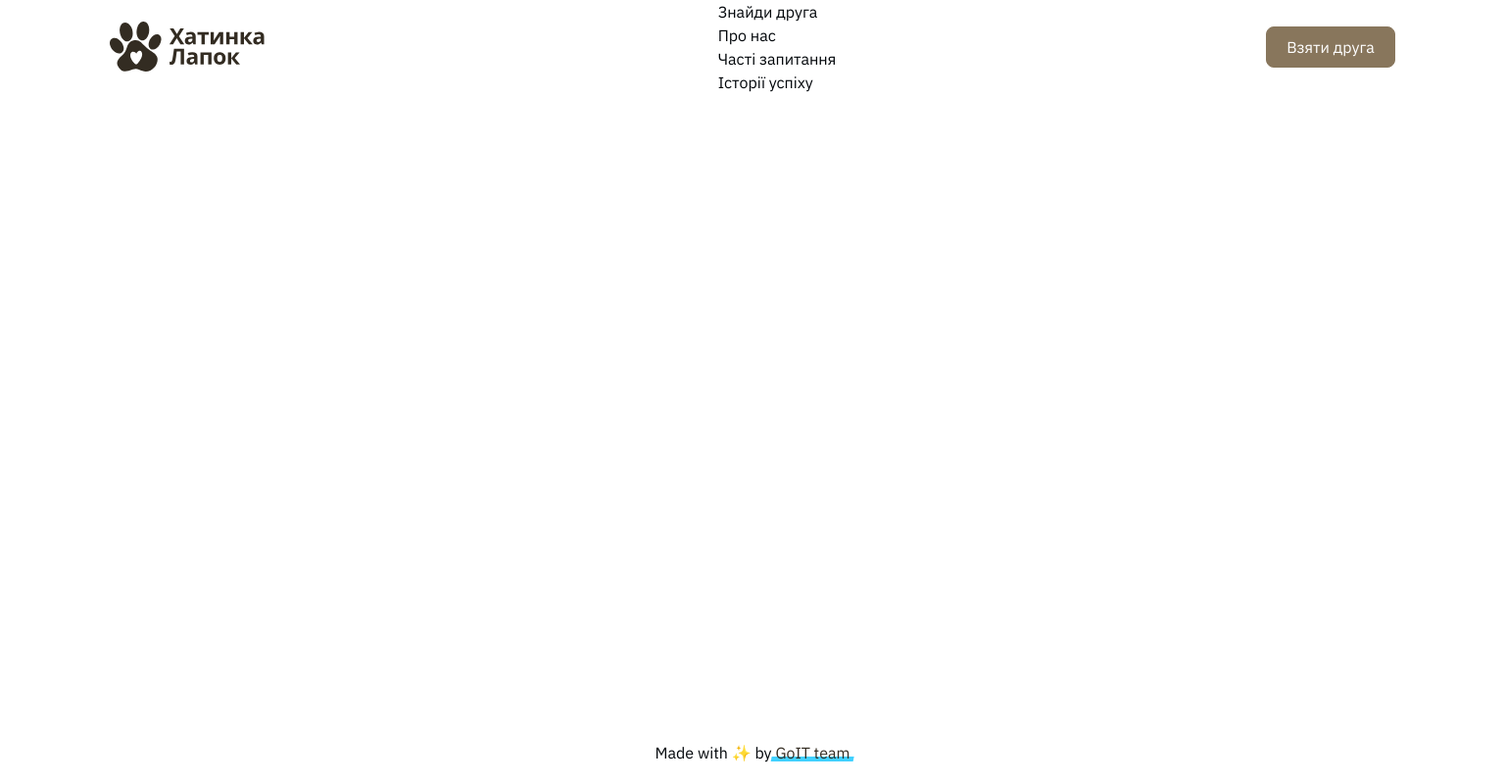
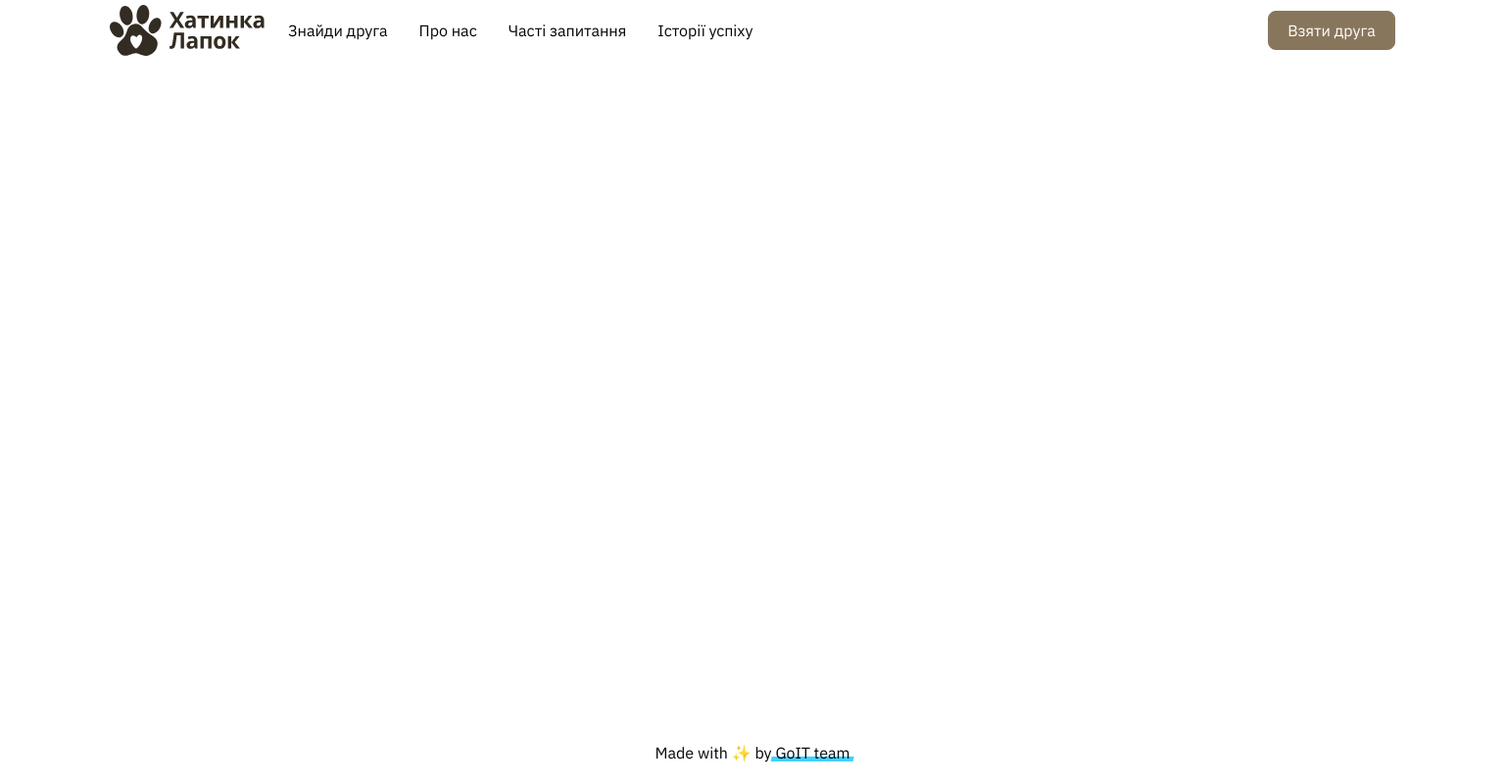
Before and after one commit to GoitStudentsWorks/js_127_Yulia2123, a website built with Vite: page src/index.html in a window 1536 px wide. Shown: the whole page at 98% size. Built offline with nearby package versions, Linux system fonts and the light colour scheme.

Commit message:
header/html/css

```diff
--- a/src/css/header.css
+++ b/src/css/header.css
@@ -1,19 +1,15 @@
 
-a {
-  text-decoration: none;
-  color: #332C22;
-}
 
-.container {
-  padding: 0;
+*,
+*::before,
+*::after {
+  box-sizing: border-box;
 }
 
 .header-nav {
   display: flex;
 justify-content: space-between;
 align-items: center;
-padding: 0 20px;
-
 }
 
 .icon-logo {
@@ -21,12 +17,10 @@ padding: 0 20px;
   align-items: center;
   fill: #332C22;
   padding: 5px 0;
-
 }
 
 .header-nav-list {
   display: none;
-
 }
 
 .icon-menu {
@@ -52,9 +46,7 @@ fill: #02060a;
 }
 
 @media screen and (min-width: 768px) {
-.header-nav {
-  padding: 0 32px;
-}
+
 }
 
 @media screen and (min-width: 1440px) {
@@ -63,16 +55,20 @@ fill: #02060a;
 .header-nav {
     display: flex;
     align-items: center;
-    padding: 0 64px;
   }
+
   .icon-logo {
     margin-right: 24px;
   }
+
+   .header-nav a {
+    outline: none;
+    }
+
   .header-nav-list {
     display: flex;
     margin-right: auto;
     gap: 32px;
-
   }
 
     .header-nav-link {
@@ -80,12 +76,13 @@ fill: #02060a;
     font-size: 16px;
     line-height: 1.5;
     color: #02060a;
-
+    transition: border-bottom 0.3s ease, color 0.3s ease;
   }
 
     .header-nav-link:hover,
      .header-nav-link:focus {
       border-bottom: 1px solid #443b2e;
+      outline: none;
     }
 
     .header-nav-link:active {
@@ -106,6 +103,7 @@ fill: #02060a;
     font-weight: 400;
     font-size: 16px;
     line-height: 1.5;
+      transition: background 0.3s ease, border-color 0.3s ease, color 0.3s ease;
   }
 
     .header-btn:hover,
@@ -113,11 +111,6 @@ fill: #02060a;
       border: 1px solid #02060a;
       color: #02060a;
       outline: none;
-        /* border-radius: 8px;
-        padding-block: 12px;
-        padding-inline: 24px;
-        width: 97px;
-        height: 48px; */
         background: #eee9e3;
     }
 
--- a/src/partials/header.html
+++ b/src/partials/header.html
@@ -10,15 +10,15 @@
           alt="Logo"
         />
       </a>
-      <ul class="header-nav-l ist">
+      <ul class="header-nav-list">
         <li class="nav-item">
-          <a class="header-nav-link" href="#">Знайди друга</a>
+          <a class="header-nav-link" href="#find-friend">Знайди друга</a>
         </li>
         <li class="nav-item">
           <a class="header-nav-link" href="#">Про нас</a>
         </li>
         <li class="nav-item">
-          <a class="header-nav-link" href="#">Часті запитання</a>
+          <a class="header-nav-link" href="#faq">Часті запитання</a>
         </li>
         <li class="nav-item">
           <a class="header-nav-link" href="#">Історії успіху</a>
@@ -29,7 +29,7 @@
           <use href="./img/sprite.svg#icon-menu"></use>
         </svg>
       </button>
-      <a href="#" class="header-btn">Взяти друга</a>
+      <a href="#find-friend" class="header-btn">Взяти друга</a>
     </nav>
   </div>
 </header>
```
